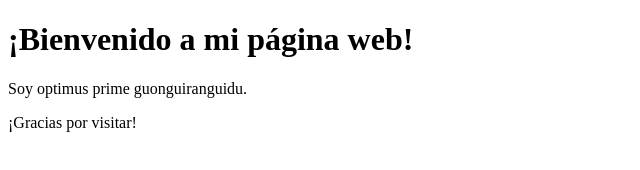
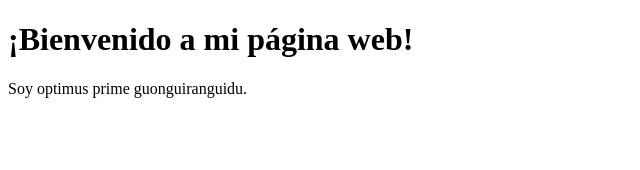
Before and after one commit to Joaquin1603/Joaquin, a plain HTML site: page index.html in a window 1280 px wide. Shown: the whole page, without its empty margins (0-640 px from the left). Drawn offline with Linux system fonts and the light colour scheme.

Commit message:
SegundaWebJMM

```diff
--- a/index.html
+++ b/index.html
@@ -6,6 +6,5 @@
   <body>
     <h1>¡Bienvenido a mi página web!</h1>
     <p>Soy optimus prime guonguiranguidu.</p>
-    <p>¡Gracias por visitar!</p>
   </body>
 </html>
```
